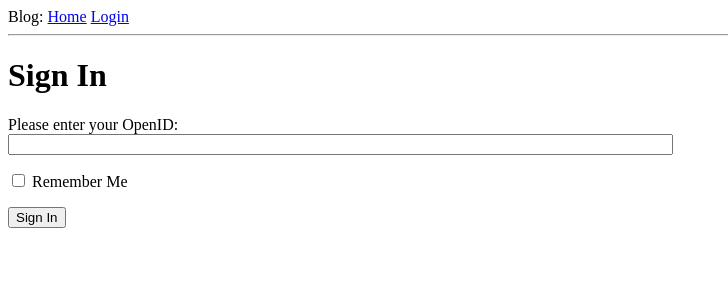
After one commit to masunghoon/blog, a Flask app: page /login in a window 1280 px wide. The commit adds this page. Shown: the top 300 px of the page, without its empty margins (0-728 px from the left). Run offline with Flask 2, Linux system fonts and the light colour scheme.

Commit message:
20140929_01

```diff
--- a/app/__init__.py
+++ b/app/__init__.py
@@ -1,4 +1,6 @@
 from flask import Flask
 
 app = Flask(__name__)
+app.config.from_object('config')
+
 from app import views
--- /dev/null
+++ b/app/forms.py
@@ -0,0 +1,7 @@
+from flask.ext.wtf import Form
+from wtforms import  TextField, BooleanField
+from wtforms.validators import Required
+
+class LoginForm(Form):
+    openid = TextField('openid',validators= [Required()])
+    remember_me = BooleanField('remember_me',default=False)
--- a/app/templates/base.html
+++ b/app/templates/base.html
@@ -8,8 +8,17 @@
    {% endif %}
   </head>
  <body>
-   <div>Blog: <a href="/index">Home</a> </div>
+   <div>Blog: <a href="/index">Home</a> <a href="/login">Login</a> </div>
    <hr>
+   {% with messages = get_flashed_messages() %}
+   {% if messages %}
+   <ul>
+   {% for message in messages %}
+       <li>{{ message }} </li>
+   {% endfor %}
+   </ul>
+   {% endif %}
+   {% endwith %}
    {% block content %}{% endblock %}
   </body>
 </html>
--- /dev/null
+++ b/app/templates/login.html
@@ -0,0 +1,13 @@
+{% extends "base.html" %}
+{% block content %}
+<h1>Sign In</h1>
+<form action="" method="post" name="login">
+    {{form.hidden_tag()}}
+    <p>
+        Please enter your OpenID:<br>
+        {{form.openid(size=80)}}<br>
+    </p>
+    <p>{{form.remember_me}} Remember Me</p>
+    <p><input type="submit" value="Sign In"></p>
+ </form>
+{% endblock %}
--- a/app/views.py
+++ b/app/views.py
@@ -1,6 +1,16 @@
-from  flask import render_template
+from  flask import render_template, flash, redirect
 from app import app
+from forms import LoginForm
 
+@app.route('/login', methods = ['GET','POST'])
+def login():
+    form = LoginForm()
+    if form.validate_on_submit():
+        flash('opepID" '+ form.openid.data+' ", remember_me' + str(form.remember_me.data))
+        return redirect('/index')
+    return render_template('login.html',
+                           title = 'Sign In',
+                           form = form)
 
 @app.route('/')
 @app.route('/index')
--- /dev/null
+++ b/config.py
@@ -0,0 +1,2 @@
+CSRF_ENABLED = True
+SECRET_KEY = 'you-will-never-guess'
```
